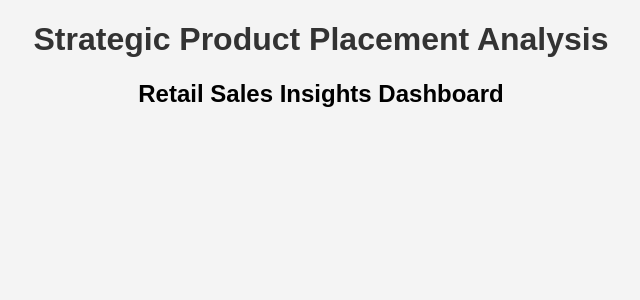
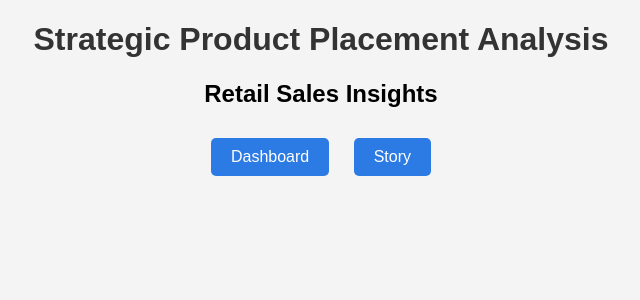
Before and after one commit to ADITYAKIRAN890/strategic-product-placement-analysis, a Flask app: page / in a window 1280 px wide. Shown: the top 300 px of the page, without its empty margins (319-959 px from the left). Run offline with Flask 3, Linux system fonts and the light colour scheme; some libraries are stand-ins or nearby versions.

Commit message:
Added Tableau dashboard and story embed in Flask UI

```diff
--- a/templates/index.html
+++ b/templates/index.html
@@ -1,7 +1,8 @@
 <!DOCTYPE html>
+
 <html>
+<head>
 
-<head>
 <title>Strategic Product Placement Analysis</title>
 
 <style>
@@ -15,66 +16,146 @@ h1{
 color:#333;
 }
 
-.dashboard{
+.nav{
+margin-top:20px;
+}
+
+button{
+padding:10px 20px;
+margin:10px;
+font-size:16px;
+cursor:pointer;
+background:#2c7be5;
+color:white;
+border:none;
+border-radius:5px;
+}
+
+button:hover{
+background:#1a5fd0;
+}
+
+.container{
+width:95%;
 margin:auto;
-width:90%;
+margin-top:20px;
 }
 </style>
+
+<script>
+
+function showDashboard(){
+document.getElementById("dashboard").style.display="block";
+document.getElementById("story").style.display="none";
+}
+
+function showStory(){
+document.getElementById("dashboard").style.display="none";
+document.getElementById("story").style.display="block";
+}
+
+</script>
 
 </head>
 
 <body>
 
 <h1>Strategic Product Placement Analysis</h1>
-<h2>Retail Sales Insights Dashboard</h2>
+<h2>Retail Sales Insights</h2>
 
-<div class="dashboard">
+<div class="nav">
+<button onclick="showDashboard()">Dashboard</button>
+<button onclick="showStory()">Story</button>
+</div>
 
-<div class='tableauPlaceholder' id='viz1772914385138' style='position: relative'>
+<div class="container">
+
+<!-- DASHBOARD -->
+
+<div id="dashboard">
+
+<div class='tableauPlaceholder' id='viz1772916876130' style='position: relative'>
+
 <noscript>
 <a href='#'>
-<img alt='Dashboard 1'
-src='https://public.tableau.com/static/images/G8/G8776RZP8/1_rss.png'
-style='border: none' />
+<img alt='Dashboard'
+src='https://public.tableau.com/static/images/St/StrategicProductPlacementAnalysis_17729092472330/Dashboard1/1_rss.png'
+style='border: none'/>
 </a>
 </noscript>
 
 <object class='tableauViz' style='display:none;'>
 
-<param name='host_url' value='https://public.tableau.com/' />
-<param name='embed_code_version' value='3' />
-<param name='path' value='shared/G8776RZP8' />
+<param name='host_url' value='https://public.tableau.com/'/>
+<param name='embed_code_version' value='3'/>
+<param name='path' value='views/StrategicProductPlacementAnalysis_17729092472330/Dashboard1'/>
 <param name='toolbar' value='yes'/>
-<param name='static_image'
-value='https://public.tableau.com/static/images/G8/G8776RZP8/1.png' />
-
-<param name='animate_transition' value='yes'/>
-<param name='display_static_image' value='yes'/>
-<param name='display_spinner' value='yes'/>
-<param name='display_overlay' value='yes'/>
-<param name='display_count' value='yes'/>
-<param name='language' value='en-US'/>
-<param name='filter' value='publish=yes'/>
 
 </object>
 </div>
 
 <script type='text/javascript'>
 
-var divElement = document.getElementById('viz1772914385138');
+var divElement = document.getElementById('viz1772916876130');
 var vizElement = divElement.getElementsByTagName('object')[0];
 
-vizElement.style.width='1300px';
+vizElement.style.width='100%';
 vizElement.style.height='900px';
 
 var scriptElement = document.createElement('script');
-scriptElement.src = 'https://public.tableau.com/javascripts/api/viz_v1.js';
+scriptElement.src='https://public.tableau.com/javascripts/api/viz_v1.js';
 
-vizElement.parentNode.insertBefore(scriptElement, vizElement);
+vizElement.parentNode.insertBefore(scriptElement,vizElement);
 
 </script>
 
 </div>
 
+<!-- STORY -->
+
+<div id="story" style="display:none;">
+
+<div class='tableauPlaceholder' id='viz1772916937096' style='position: relative'>
+
+<noscript>
+<a href='#'>
+<img alt='Story'
+src='https://public.tableau.com/static/images/St/StrategicProductPlacementAnalysis_17729092472330/StrategicProductPlacementAnalysisRetailSalesInsightsfromRetailDataset/1_rss.png'
+style='border: none'/>
+</a>
+</noscript>
+
+<object class='tableauViz' style='display:none;'>
+
+<param name='host_url' value='https://public.tableau.com/'/>
+<param name='embed_code_version' value='3'/>
+
+<param name='path'
+value='views/StrategicProductPlacementAnalysis_17729092472330/StrategicProductPlacementAnalysisRetailSalesInsightsfromRetailDataset'/>
+
+<param name='toolbar' value='yes'/>
+
+</object>
+</div>
+
+<script type='text/javascript'>
+
+var divElement2=document.getElementById('viz1772916937096');
+var vizElement2=divElement2.getElementsByTagName('object')[0];
+
+vizElement2.style.width='100%';
+vizElement2.style.height='900px';
+
+var scriptElement2=document.createElement('script');
+scriptElement2.src='https://public.tableau.com/javascripts/api/viz_v1.js';
+
+vizElement2.parentNode.insertBefore(scriptElement2,vizElement2);
+
+</script>
+
+</div>
+
+</div>
+
 </body>
 </html>
```
